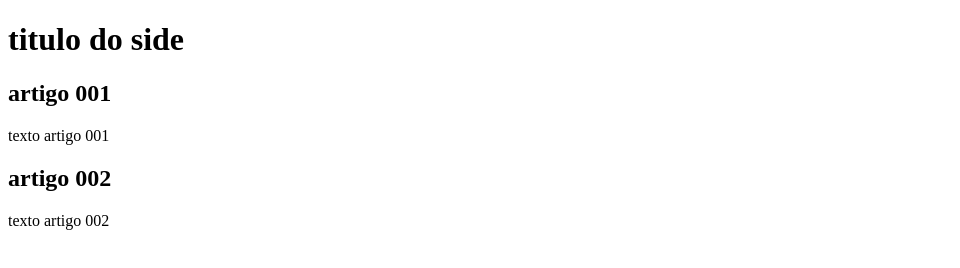
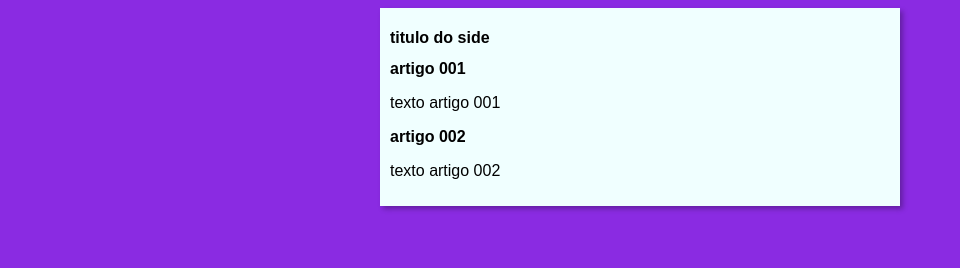
Before and after one commit to Rui-Guilherme/projeto-site, a plain HTML site: page index.html in a window 1280 px wide. Shown: the whole page, without its empty margins (0-960 px from the left). Drawn offline with Linux system fonts and the light colour scheme.

Commit message:
iniciei o design

```diff
--- /dev/null
+++ b/estilos/style.css
@@ -0,0 +1,16 @@
+*{
+    font-family:Arial, Helvetica, sans-serif;
+
+    font-size: 16px;
+
+}
+body{
+    background-color: blueviolet;
+}
+main{
+    background-color: azure;
+    width: 500px;
+    margin: auto;
+    padding: 10px;
+    box-shadow: 3px 3px 5px rgba(0, 0, 0, 0.281) ;
+}
--- a/index.html
+++ b/index.html
@@ -4,6 +4,7 @@
     <meta charset="UTF-8">
     <meta name="viewport" content="width=device-width, initial-scale=1.0">
     <title>Titulo do site</title>
+    <link rel="stylesheet" href="estilos/style.css">
 </head>
 <body>
     <main>
```
